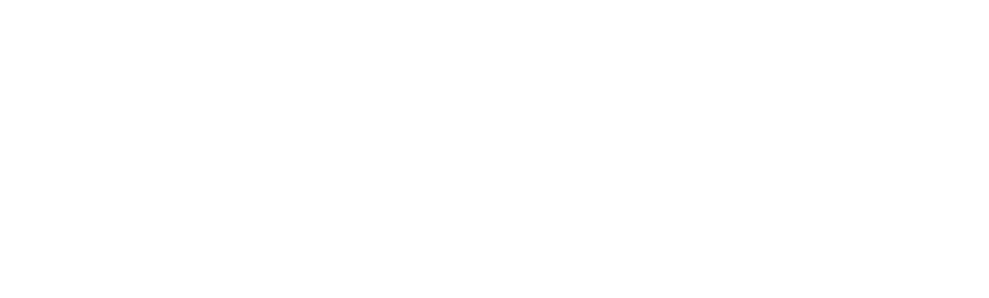
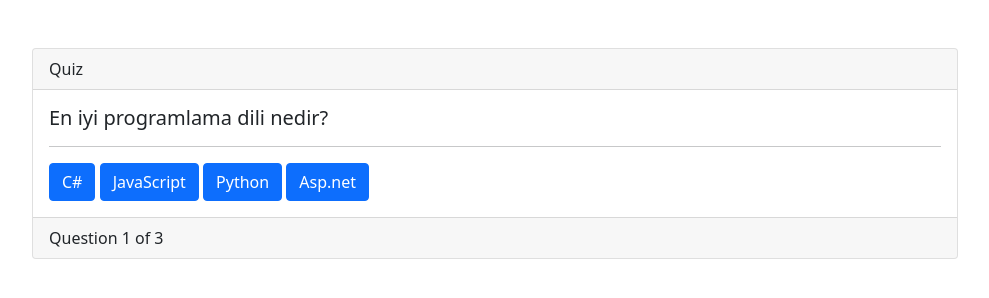
Before and after one commit to ismailonur/Quiz-App-OOP, a plain HTML site: page index.html in a window 1280 px wide. Shown: the whole page, without its empty margins (50-1039 px from the left). Drawn offline with nearby package versions, Linux system fonts and the light colour scheme.

Commit message:
arayüz yapıldı

```diff
--- a/app.js
+++ b/app.js
@@ -5,33 +5,33 @@ function Question(text, choices, answer) {
 }
 
 //  Question prototype
-Question.prototype.checkAnswer = function(answer){
+Question.prototype.checkAnswer = function (answer) {
     return this.answer === answer;
 }
 
 // Quiz Constructor
-function Quiz(questions){
+function Quiz(questions) {
     this.questions = questions;
     this.score = 0;
     this.questionIndex = 0;
 }
 
 // Quiz Prototype
-Quiz.prototype.getQuestion = function(){
+Quiz.prototype.getQuestion = function () {
     return this.questions[this.questionIndex];
 }
 
 //Quiz isFinish
 
-Quiz.prototype.isFinish=function(){
+Quiz.prototype.isFinish = function () {
     return this.questions.length === this.questionIndex
 }
 
 // Quiz guess
-Quiz.prototype.guess = function(answer){
+Quiz.prototype.guess = function (answer) {
     var question = this.getQuestion();
 
-    if(question.checkAnswer(answer)){
+    if (question.checkAnswer(answer)) {
         this.score++;
     }
     this.questionIndex++;
@@ -42,22 +42,52 @@ var q1 = new Question("En iyi programlama dili nedir?", ["C#", "JavaScript", "Py
 var q2 = new Question("En popüler programlama dili nedir?", ["C#", "Python", "Visual Basic", "JavaScript"], "JavaScript");
 var q3 = new Question("En modern programlama dili nedir?", ["C#", "JavaScript", "Python", "Asp.net"], "JavaScript");
 
-var questions = [q1,q2,q3]
+var questions = [q1, q2, q3]
 
 
 //Start Quiz
 var quiz = new Quiz(questions);
 
-console.log(quiz.isFinish());
+loadQuestion();
 
-console.log(quiz.getQuestion());
-quiz.guess('JavaScript')
+function loadQuestion() {
+    if (quiz.isFinish()) {
+        showScore();
+    }
+    else {
+        var question = quiz.getQuestion();
+        var choices = question.choices;
 
-console.log(quiz.getQuestion());
-quiz.guess('JavaScript')
+        document.querySelector('#question').textContent = question.text;
 
-console.log(quiz.getQuestion());
-quiz.guess('JavaScript')
+        for (var i = 0; i < choices.length; i++) {
+            var element = document.querySelector('#choice' + i);
+            element.innerHTML = choices[i];
 
-console.log(quiz.score);
-console.log(quiz.isFinish());
+            guess('btn' + i, choices[i]);
+        }
+
+        showProgress()
+    }
+}
+
+function guess(id, guess) {
+    var btn = document.getElementById(id);
+    btn.onclick = function () {
+        quiz.guess(guess);
+        loadQuestion();
+    }
+}
+
+
+function showScore() {
+    var html = `<h2>Score</h2><h4>${quiz.score}</h4>`;
+
+    document.querySelector('.card-body').innerHTML = html;
+}
+
+function showProgress() {
+    var totalQuestion = quiz.questions.length;
+    var questionNumber = quiz.questionIndex + 1;
+    document.querySelector('#progress').innerHTML = "Question " + questionNumber + " of " + totalQuestion;
+}
--- a/index.html
+++ b/index.html
@@ -1,14 +1,64 @@
 <!DOCTYPE html>
 <html lang="en">
+
 <head>
     <meta charset="UTF-8">
     <meta name="viewport" content="width=device-width, initial-scale=1.0">
+    <link href="https://cdn.jsdelivr.net/npm/bootstrap@5.0.0-beta1/dist/css/bootstrap.min.css" rel="stylesheet">
+
     <title>Document</title>
 </head>
+
 <body>
+    <div class="container mt-5">
+        <div class="row">
+            <div class="col-sm-10">
 
+                <div class="card">
+                    <div class="card-header">
+                        Quiz
+                    </div>
+                    <div class="card-body">
+                        <h5 id="question" class="card-title">
+                            Question Text
+                        </h5>
+                        <hr>
+                        <div id="buttons">
+                            <button id="btn0" class="btn btn-primary">
+                                <span id="choice0">
+                                     0
+                                </span>
+                            </button>
+                            <button id="btn1" class="btn btn-primary">
+                                <span id="choice1">
+                                     1
+                                </span>
+                            </button>
+                            <button id="btn2" class="btn btn-primary">
+                                <span id="choice2">
+                                     2
+                                </span>
+                            </button>
+                            <button id="btn3" class="btn btn-primary">
+                                <span id="choice3">
+                                     3
+                                </span>
+                            </button>
+
+
+                        </div>
+                    </div>
+                    <div id="progress" class="card-footer">
+
+                    </div>
+                </div>
+
+            </div>
+        </div>
+    </div>
 
 
     <script src="app.js"></script>
 </body>
+
 </html>
```
